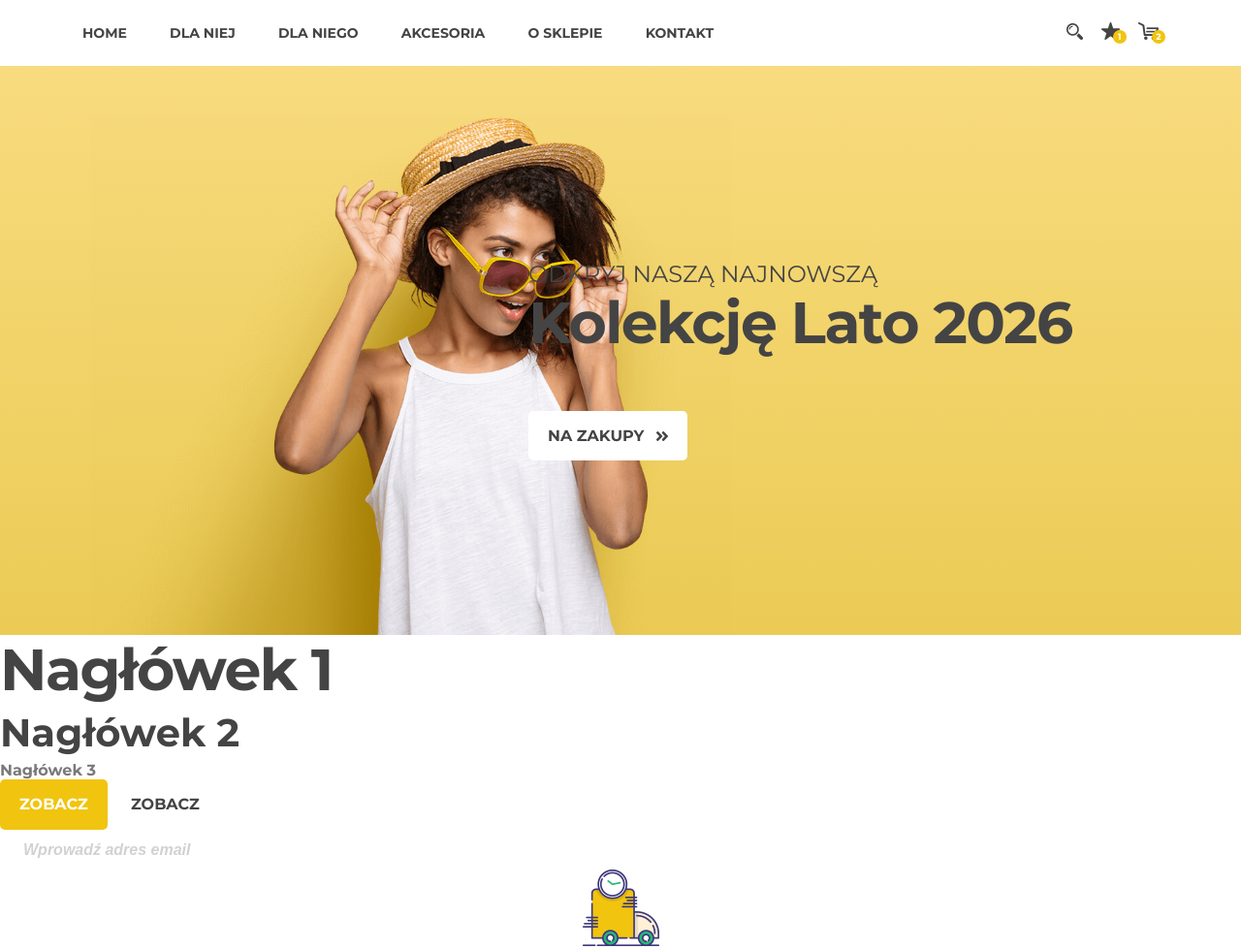
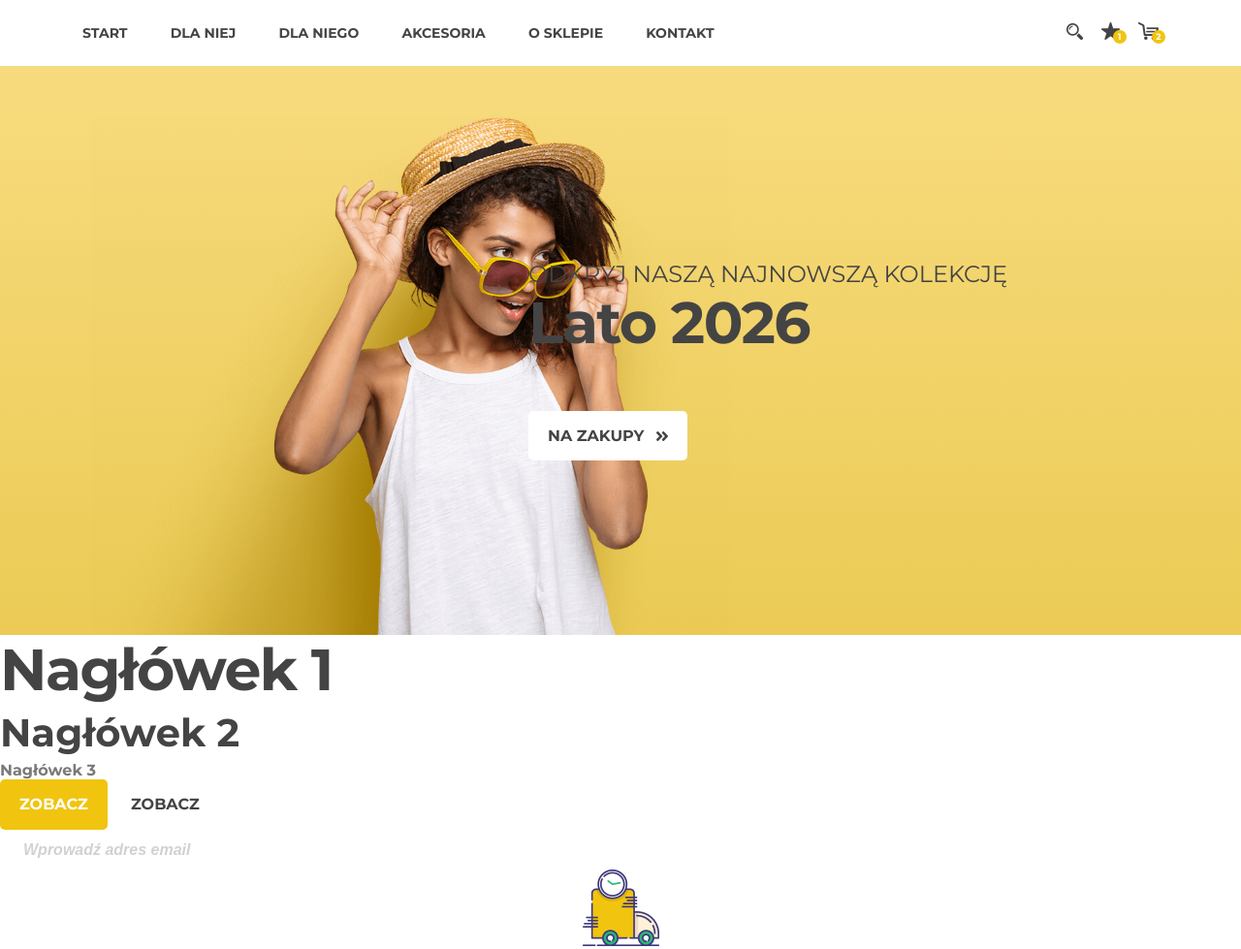
Before and after one commit to imediasystem/Sklep, a website: page index.html in a window 1280 px wide. Shown: the top 979 px of the page at 97% size. Drawn offline with Linux system fonts and the light colour scheme.

Commit message:
Site Header Part 2

```diff
--- a/index.html
+++ b/index.html
@@ -27,12 +27,12 @@
                     <div class="o-row o-row--center-y">
                         <div class="o-col o-col--lg75 t-site-header__menu">
                             <nav class="c-nav">
-                                <a class="c-nav__item" href="#">home</a>
-                                <a class="c-nav__item" href="#">dla niej</a>
-                                <a class="c-nav__item" href="#">dla niego</a>
-                                <a class="c-nav__item" href="#">akcesoria</a>
-                                <a class="c-nav__item" href="#">o sklepie</a>
-                                <a class="c-nav__item" href="#">kontakt</a>
+                                <a class="c-nav__item" href="#">START</a>
+                                <a class="c-nav__item" href="#">DLA NIEJ</a>
+                                <a class="c-nav__item" href="#">DLA NIEGO</a>
+                                <a class="c-nav__item" href="#">AKCESORIA</a>
+                                <a class="c-nav__item" href="#">O SKLEPIE</a>
+                                <a class="c-nav__item" href="#">KONTAKT</a>
                             </nav>
                         </div>
                         <div class="o-col o-col--lg25">
@@ -57,8 +57,8 @@
                 <div class="o-container">
                     <div class="o-row">
                         <div class="o-col t-site-header__hero-right">
-                            <span class="t-site-header__intro-text">Odkryj naszą najnowszą</span>
-                            <h1 class="c-heading c-heading--level1">Kolekcję Lato 2026</h1>
+                            <span class="t-site-header__intro-text">Odkryj naszą najnowszą kolekcję</span>
+                            <h1 class="c-heading c-heading--level1">Lato 2026</h1>
                             <a class="c-btn c-btn--light t-site-header__cta" href="#">Na zakupy
                                 <span class="c-btn__icon">
                                     <img src="images/btn-arrow.png" alt="">
```
